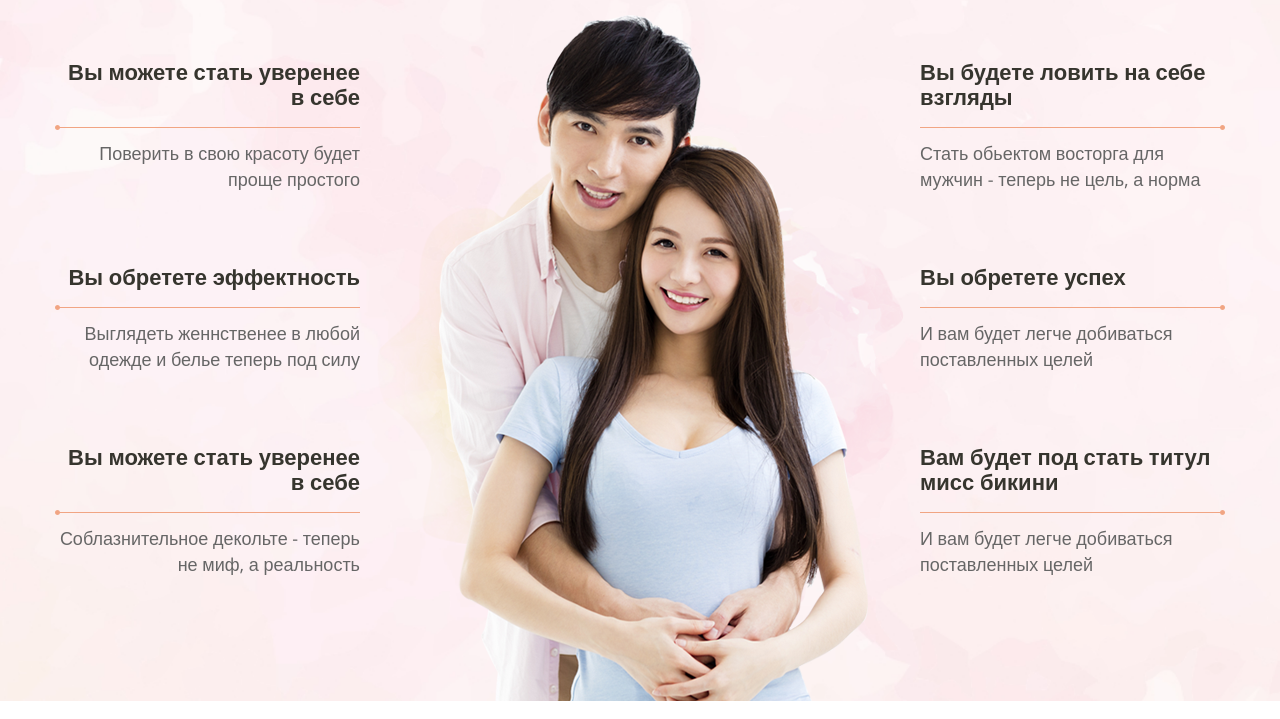
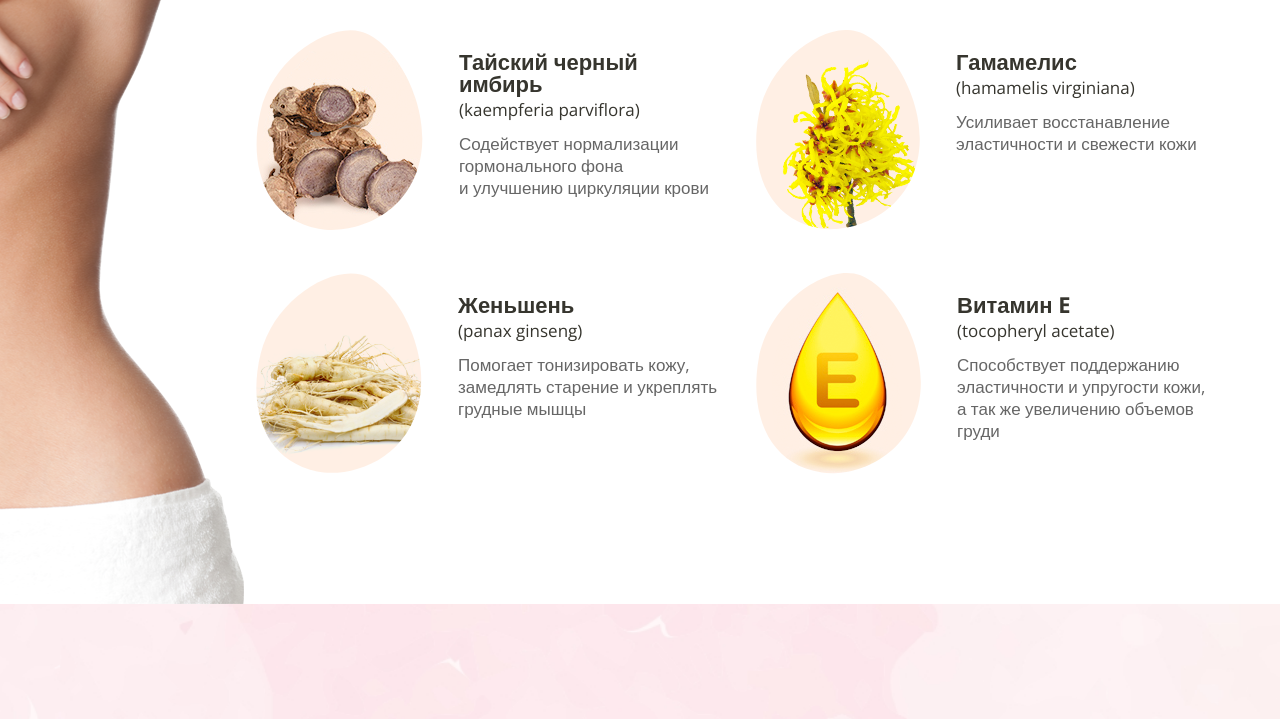
Before and after one commit to Badtoucch/lurayBustier, a website: page app/index.html in a window 1280 px wide. Shown: the part 6054-6773 px from the top of the page. Drawn offline with nearby package versions, Linux system fonts and the light colour scheme; files that its build step writes are made by us from their sources.

Commit message:
add section8

```diff
--- /dev/null
+++ b/app/components/section8/section8.html
@@ -0,0 +1,66 @@
+<section class="block section8">
+    <div class="container">
+        <h2 class="title">
+            Безопасные компоненты в&nbsp;креме <span class="product--color">Luray&nbsp;Bustier</span> — залог идеального
+            бюста
+        </h2>
+        <ul class="comp-list">
+            <li class="comp-list__item">
+                <img class="comp-list__img" src="img/comp1.png" alt="Тайский черный имбирь">
+                <div class="comp-list__text-wrap">
+                    <h3 class="comp-list__subtitle">
+                        Тайский черный имбирь
+                    </h3>
+                    <p class="comp-list__latin">
+                        (kaempferia parviflora)
+                    </p>
+                    <p class="comp-list__text">
+                        Содействует нормализации гормонального фона и&nbsp;улучшению циркуляции крови
+                    </p>
+                </div>
+            </li>
+            <li class="comp-list__item">
+                <img class="comp-list__img" src="img/comp2.png" alt="Гамамелис">
+                <div class="comp-list__text-wrap">
+                    <h3 class="comp-list__subtitle">
+                        Гамамелис
+                    </h3>
+                    <p class="comp-list__latin">
+                        (hamamelis virginiana)
+                    </p>
+                    <p class="comp-list__text">
+                        Усиливает восстанавление эластичности и&nbsp;свежести кожи
+                    </p>
+                </div>
+            </li>
+            <li class="comp-list__item">
+                <img class="comp-list__img" src="img/comp3.png" alt="Женьшень">
+                <div class="comp-list__text-wrap">
+                    <h3 class="comp-list__subtitle">
+                        Женьшень
+                    </h3>
+                    <p class="comp-list__latin">
+                        (panax ginseng)
+                    </p>
+                    <p class="comp-list__text">
+                        Помогает тонизировать кожу, замедлять старение и&nbsp;укреплять грудные мышцы
+                    </p>
+                </div>
+            </li>
+            <li class="comp-list__item">
+                <img class="comp-list__img" src="img/comp4.png" alt="Витамин E">
+                <div class="comp-list__text-wrap">
+                    <h3 class="comp-list__subtitle">
+                        Витамин E
+                    </h3>
+                    <p class="comp-list__latin">
+                        (tocopheryl acetate)
+                    </p>
+                    <p class="comp-list__text">
+                        Способствует поддержанию эластичности и&nbsp;упругости кожи, а&nbsp;так же увеличению объемов груди
+                    </p>
+                </div>
+            </li>
+        </ul>
+    </div>
+</section>
--- /dev/null
+++ b/app/components/section8/section8.scss
@@ -0,0 +1,62 @@
+.section8 {
+  // min-height: 868px;
+  padding: 143px 0 130px;
+  background: url("../img/sec8-bg.png") no-repeat calc(50% - 736px) 100%;
+
+  .container {
+    padding-left: 226px;
+  }
+
+  .title {
+    max-width: 925px;
+    margin-bottom: 53px;
+    text-align: left;
+  }
+}
+
+.comp-list {
+  display: flex;
+  flex-wrap: wrap;
+
+  &__item {
+    width: 467px;
+    margin-bottom: 43px;
+    display: flex;
+    align-items: flex-start;
+  }
+
+  &__img {
+    margin-right: 36px;
+  }
+
+  &__subtitle {
+    padding-top: 20px;
+    margin-bottom: 7px;
+    @extend .text-bold;
+    color: #36352e;
+    font-size: 22px;
+  }
+
+  &__latin {
+    margin-bottom: 15px;
+    color: #36352e;
+    font-size: 17px;
+  }
+
+  &__text {
+    font-size: 17px;
+    line-height: 22px;
+  }
+}
+
+.comp-list__item:nth-child(1),
+.comp-list__item:nth-child(3) {
+  margin-right: 33px;
+  margin-bottom: 0;
+}
+.comp-list__item:nth-child(2) {
+  padding-right: 15px;
+}
+.comp-list__item:nth-child(4) {
+  margin-bottom: 0;
+}
--- a/app/style/main.sass
+++ b/app/style/main.sass
@@ -18,6 +18,7 @@
 @import '../components/section4/section4.scss'
 @import '../components/section6/section6.scss'
 @import '../components/section7/section7.scss'
+@import '../components/section8/section8.scss'
 @import '../components/section9/section9.scss'
 @import '../components/section14/section14.scss'
 @import '../components/footer/footer'
```
Also changed, not shown: app/index.html (+1 -0 lines), app/img/comp1.png (added), app/img/comp2.png (added), app/img/comp3.png (added), app/img/comp4.png (added), app/img/sec8-bg.png (added).
